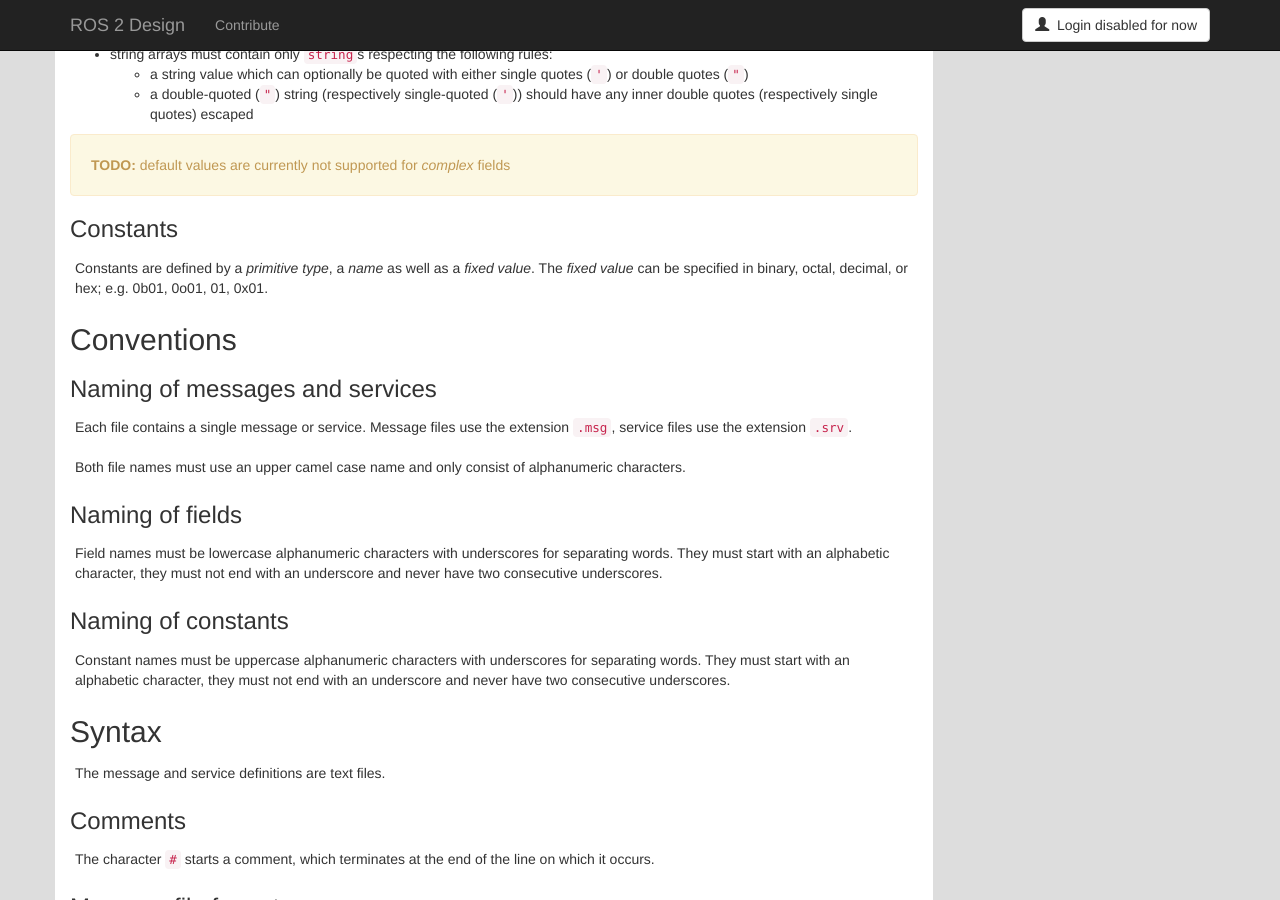
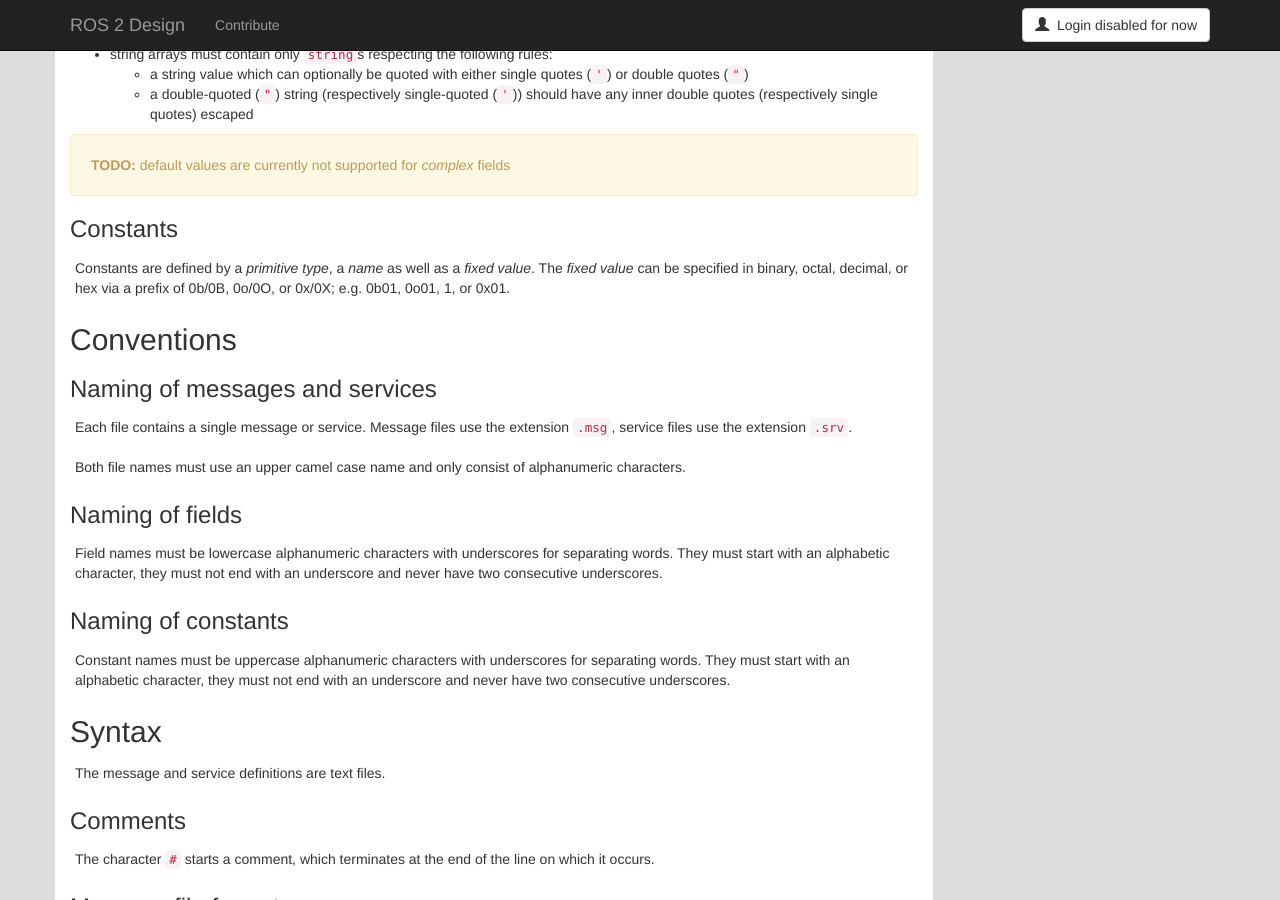
Before and after one commit to ros2/design, a Jekyll site: the page built from articles/116_legacy_interface_definition.md, in a window 1280 px wide and 900 px high, scrolled down 2296 px. Built offline with Jekyll 4.4.1, drawn with Linux system fonts in a browser that asks for light colours; nearby versions of some CDN libraries.

Commit message:
Update 116_legacy_interface_definition.md

```diff
--- a/articles/116_legacy_interface_definition.md
+++ b/articles/116_legacy_interface_definition.md
@@ -144,7 +144,8 @@ Additional rule for `string` arrays:
 
 ### Constants
 
-Constants are defined by a *primitive type*, a *name* as well as a *fixed value*. The *fixed value* can be specified in binary, octal, decimal, or hex; e.g. 0b01, 0o01, 01, 0x01.
+Constants are defined by a *primitive type*, a *name* as well as a *fixed value*.
+The *fixed value* can be specified in binary, octal, decimal, or hex via a prefix of 0b/0B, 0o/0O, or 0x/0X; e.g. 0b01, 0o01, 1, or 0x01.
 
 ## Conventions
 
```
